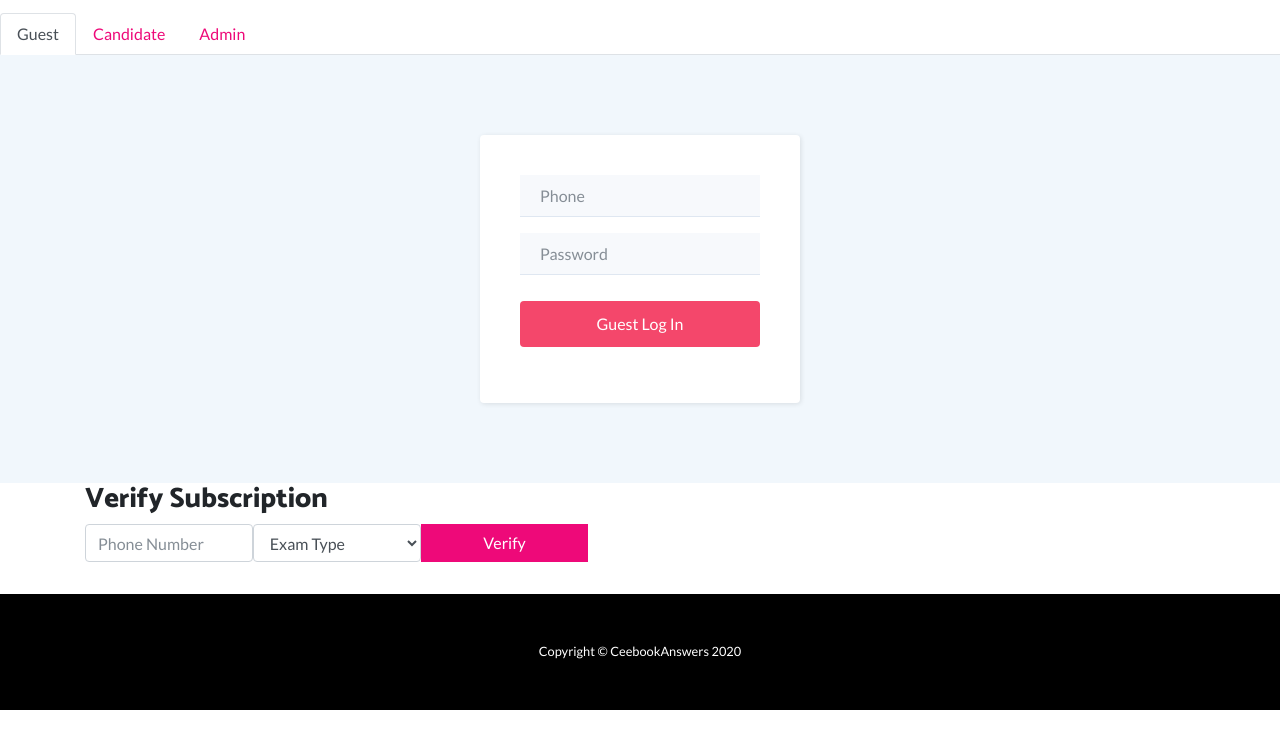
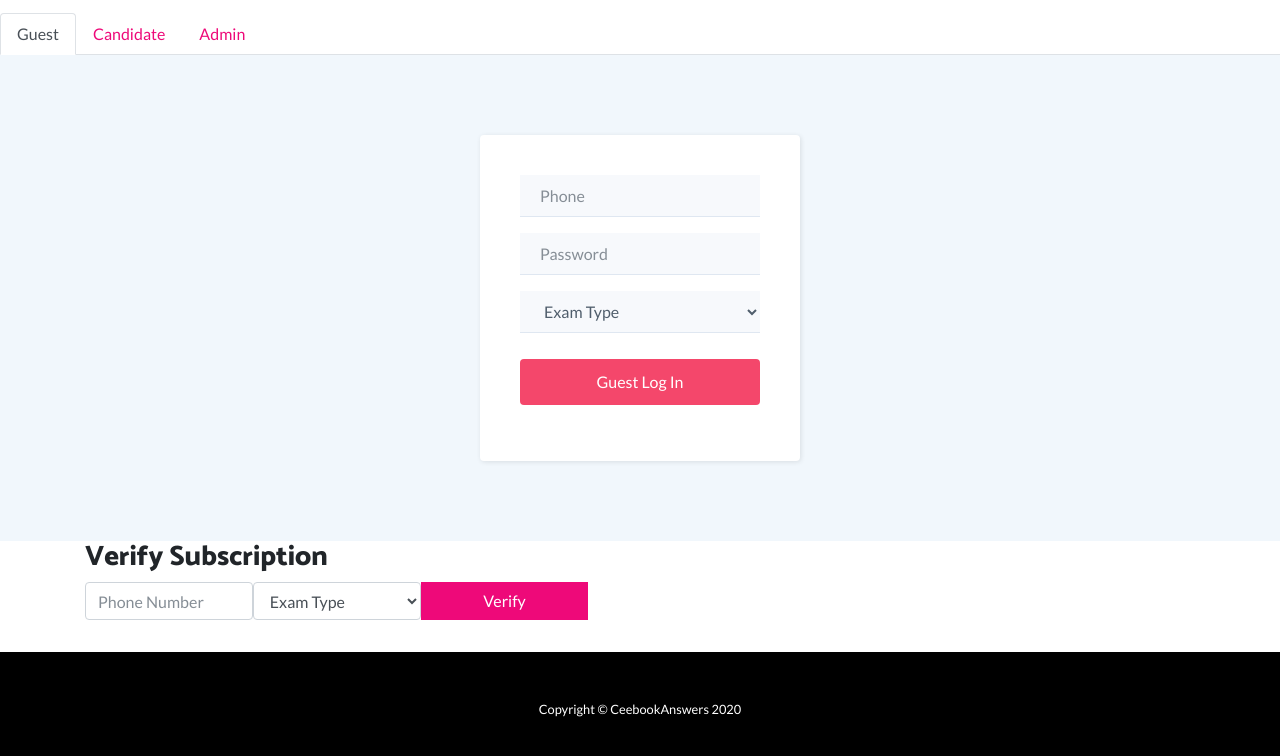
Before and after one commit to Theshedman/ceebookanswers, a website with bundled scripts: page index.html in a window 1280 px wide. Shown: the part 757-1513 px from the top of the page. Before the commit the page ends 1467 px from the top, so only its background shows below. Built offline with nearby package versions, Linux system fonts and the light colour scheme; no server answers.

Commit message:
Add exam type on guess login

```diff
--- a/assets/js/index.js
+++ b/assets/js/index.js
@@ -3,6 +3,7 @@ import { baseUrl, get, examTypes } from './utils/index.js';
 const accordion = document.querySelector('#accordion-1');
 const accordionSpanner = document.querySelector('#accordion-spanner');
 const examTypeLogin = document.querySelector('#exam-type-login');
+const guessExamTypeLogin = document.querySelector('#guess-exam-type-login');
 const examTypeVerify = document.querySelector('#exam-type-verify');
 
 async function getGeneralNotice() {
@@ -53,5 +54,6 @@ document.addEventListener('DOMContentLoaded', async (e) => {
 
 function loadExamType() {
   examTypeLogin.innerHTML = examTypes();
+  guessExamTypeLogin.innerHTML = examTypes();
   examTypeVerify.innerHTML = examTypes();
 }
--- a/index.html
+++ b/index.html
@@ -125,6 +125,9 @@
                         <div class="form-group"><input id="guest-password" type="password"
                                                        class="form-control"
                                                        name="password" placeholder="Password"/>
+                        </div>
+                        <div class="form-group">
+                            <select id="guess-exam-type-login" class="form-control"></select>
                         </div>
                         <div class="form-group">
                             <button id="guest-login-btn" class="btn btn-primary btn-block"
```
